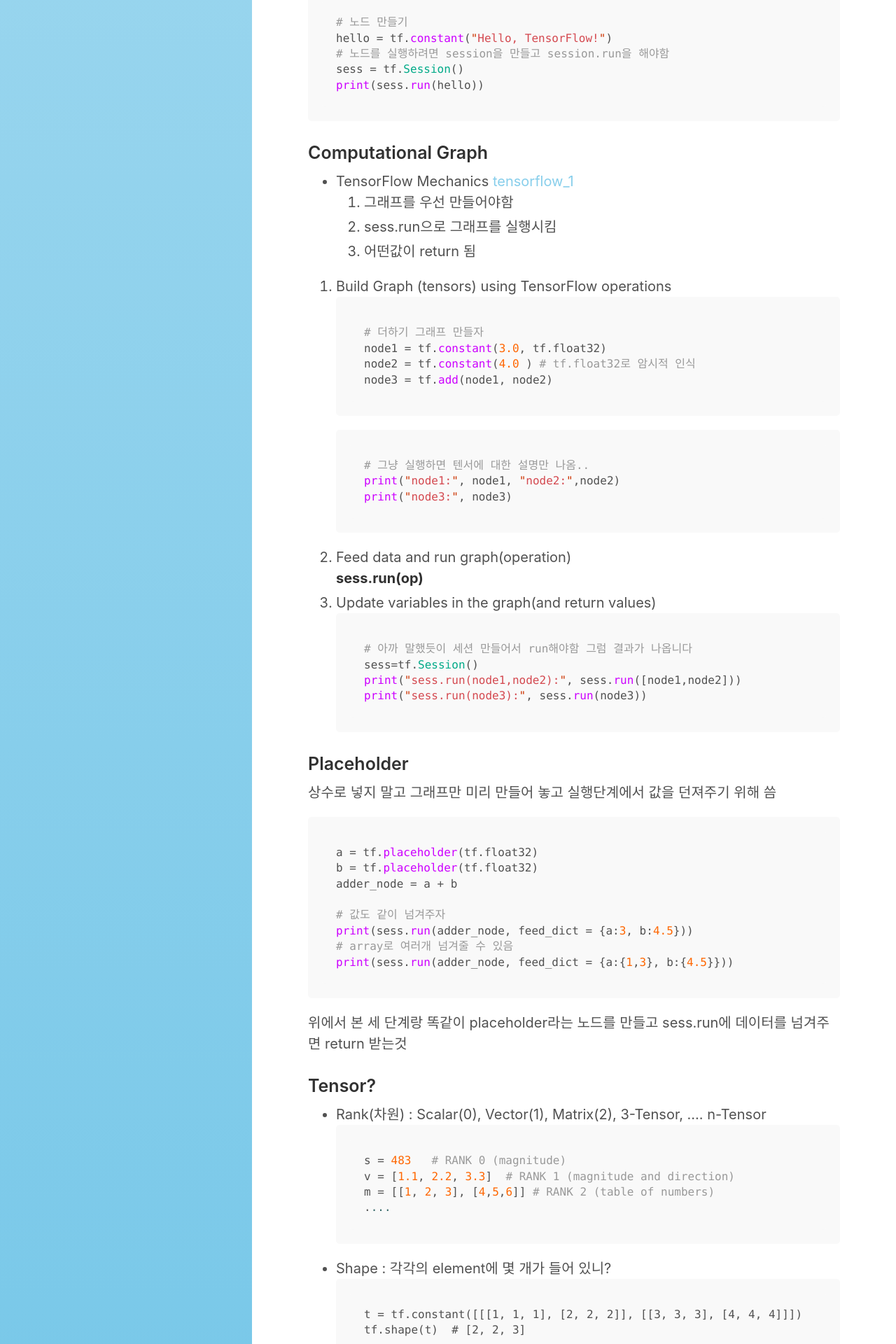
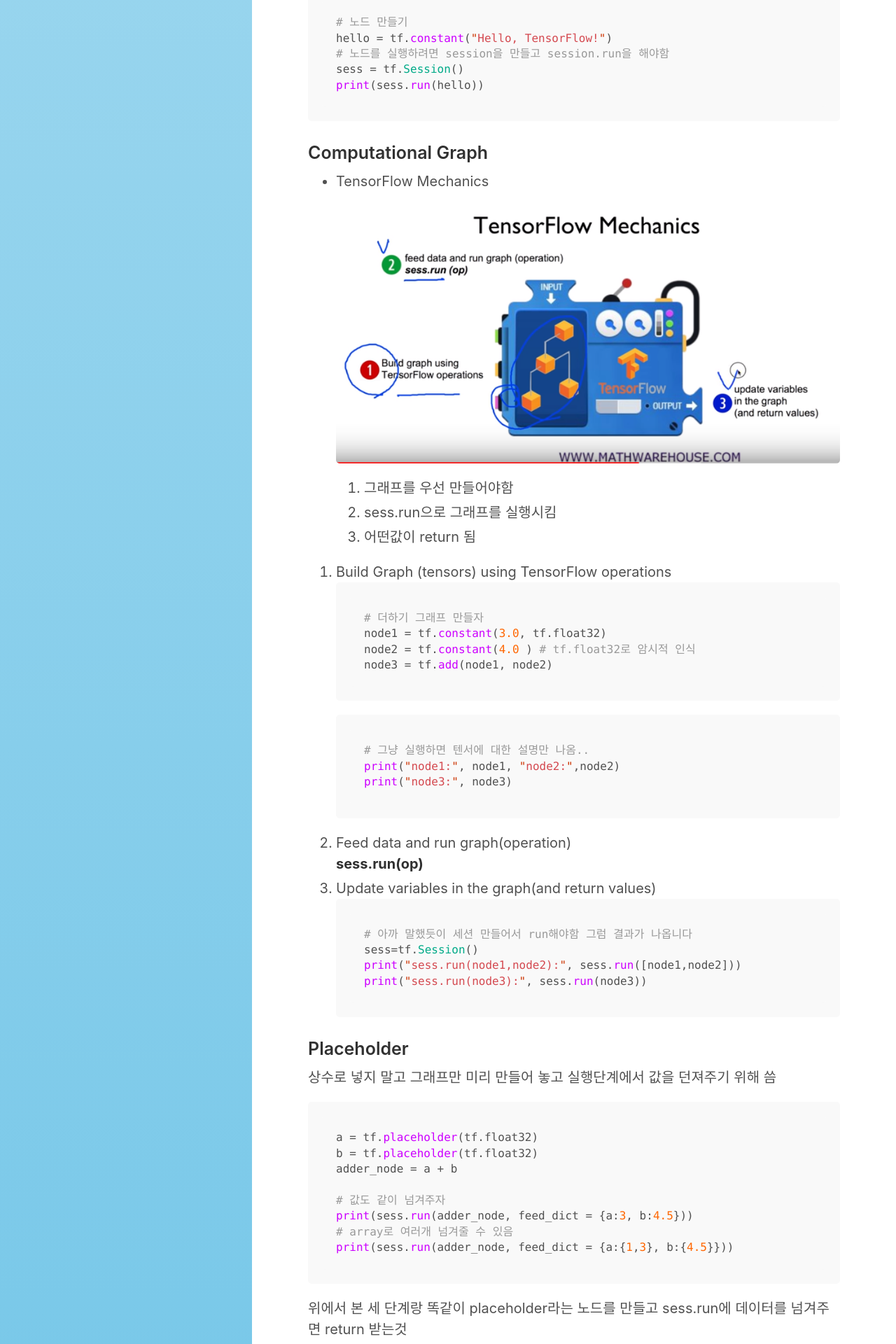
Before and after one commit to vlufoot/vlufoot.github.io, a Jekyll site: the page built from _posts/2018-11-19-ML_1_TensorFlow설치와기본.md, in a window 1280 px wide. Shown: the part 961-2881 px from the top of the page at 70% size. Built offline with Jekyll 4.4.1, drawn with Linux system fonts in a browser that asks for light colours.

Commit message:
Update 2018-11-19-ML_1_TensorFlow설치와기본.md

```diff
--- a/_posts/2018-11-19-ML_1_TensorFlow설치와기본.md
+++ b/_posts/2018-11-19-ML_1_TensorFlow설치와기본.md
@@ -41,7 +41,7 @@
 ### Computational Graph
 
 - TensorFlow Mechanics
-[tensorflow_1](/assets/tensorflow_1.PNG)
+![tensorflow_1](/assets/tensorflow_1.PNG)
 1. 그래프를 우선 만들어야함
 2. sess.run으로 그래프를 실행시킴
 3. 어떤값이 return 됨
```
